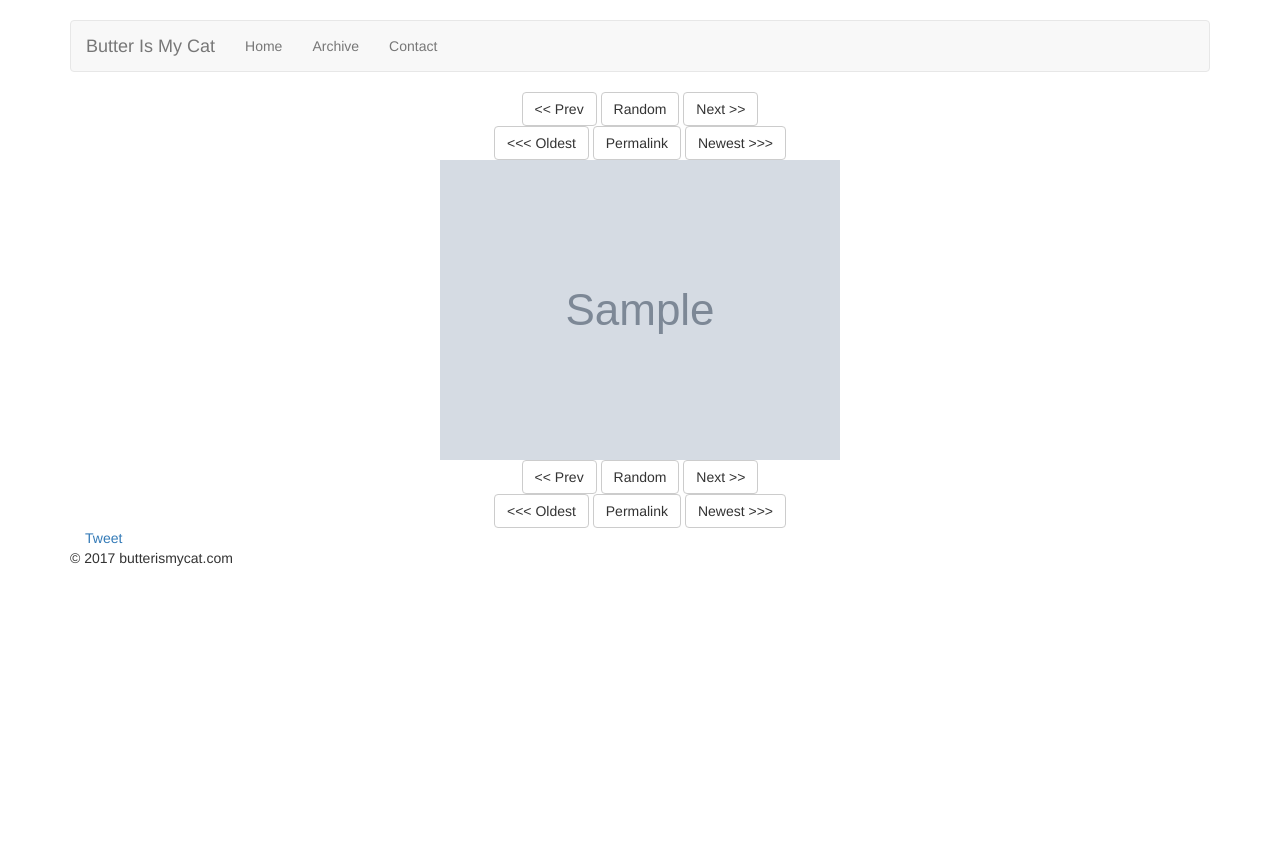
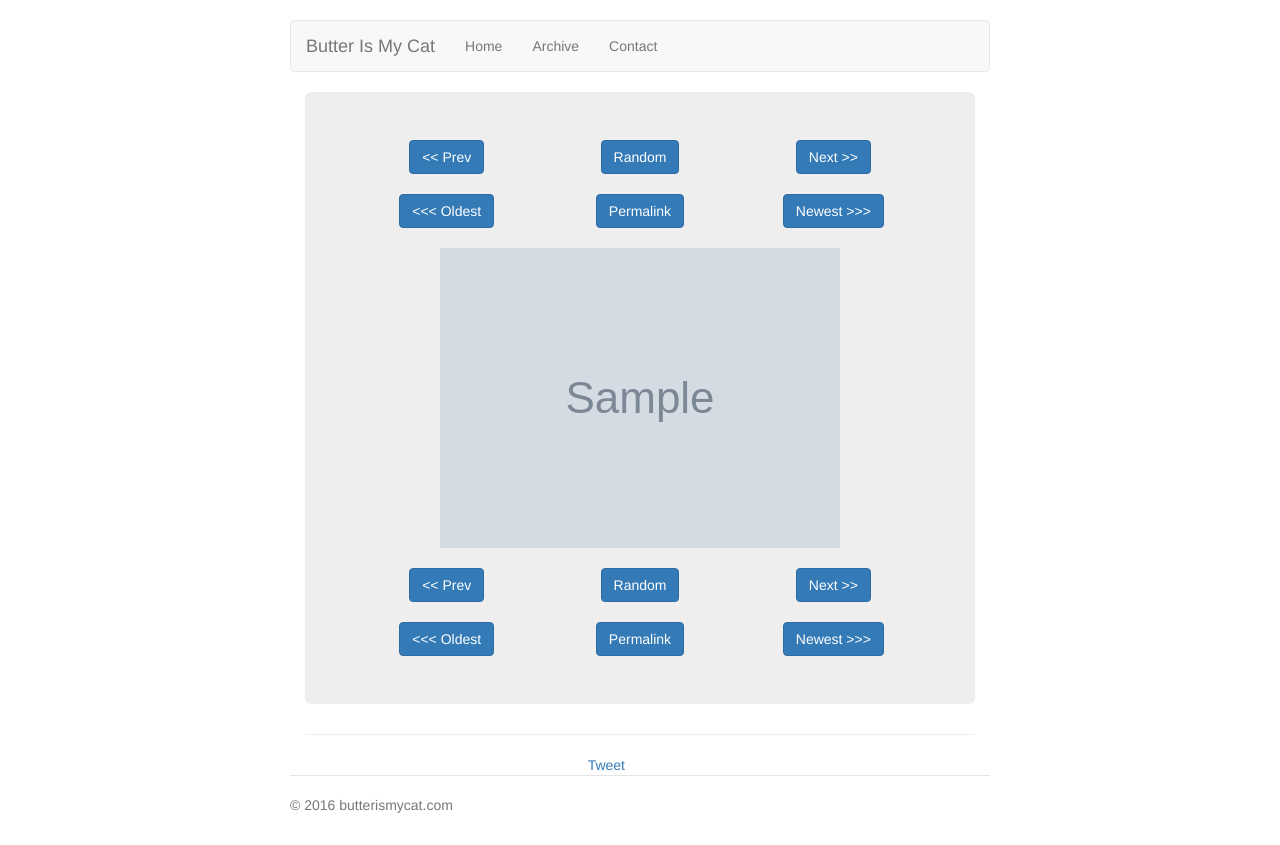
Before and after one commit to vix597/butterismycat, a Django app: template comic/templates/comic/index.html in a window 1280 px wide. Before the commit the page ends 566 px from the top, so only its background shows below. Run offline with Django 3.2, Linux system fonts and the light colour scheme; the template is opened without the code that fills it: most values are stand-ins (such as "Sample title", 1, 10 or a date in 2020); grey boxes marked "Sample" are stand-in pictures; some libraries are stand-ins or nearby versions.

Commit message:
Narrow layout

```diff
--- a/comic/static/comic/css/comic.css
+++ b/comic/static/comic/css/comic.css
@@ -6,3 +6,37 @@ body {
 .navbar {
     margin-bottom: 20px;
 }
+
+/* Everything but the jumbotron gets side spacing for mobile first views */
+.header,
+.footer {
+    padding-right: 15px;
+    padding-left: 15px;
+}
+
+/* Custom page footer */
+.footer {
+    padding-top: 19px;
+    color: #777;
+    border-top: 1px solid #e5e5e5;
+}
+
+/* Customize container */
+@media (min-width: 768px) {
+    .container {
+        max-width: 730px;
+    }
+}
+
+/* Responsive: Portrait tablets and up */
+@media screen and (min-width: 768px) {
+    /* Remove the padding we set earlier */
+    .header,
+    .footer {
+        padding-right: 0;
+        padding-left: 0;
+    }
+    .jumbotron {
+        border-bottom: 0;
+    }
+}
--- a/comic/templates/comic/base.html
+++ b/comic/templates/comic/base.html
@@ -33,6 +33,7 @@
     </head>
     <body>
         <div class="container">
+            <div class="header">
                 <nav class="navbar navbar-default">
                     <div class="container-fluid">
                         <div class="navbar-header">
@@ -58,12 +59,13 @@
                         </div>
                     </div>
                 </nav>
+            </div>
 
             {% block content %}
             {% endblock %}
 
             <footer class="footer">
-                <p>&copy; 2017 butterismycat.com</p>
+                <p>&copy; {% now "Y" %} butterismycat.com</p>
             </footer>
         </div>
 
--- a/comic/templates/comic/comic_nav.html
+++ b/comic/templates/comic/comic_nav.html
@@ -1,12 +1,25 @@
 {% if comic %}
         <div class="row text-center">
-            <a class="btn btn-default" href="{% url 'comic:prev' comic.id %}" role="button">&lt;&lt; Prev</a>
-            <a class="btn btn-default" href="{% url 'comic:random' %}" role="button">Random</a>
-            <a class="btn btn-default" href="{% url 'comic:next' comic.id %}" role="button">Next &gt;&gt;</a>
+            <div class="col-sm-4">
+                <a class="btn btn-primary" href="{% url 'comic:prev' comic.id %}" role="button">&lt;&lt; Prev</a>
+            </div>
+            <div class="col-sm-4">
+                <a class="btn btn-primary" href="{% url 'comic:random' %}" role="button">Random</a>
+            </div>
+            <div class="col-sm-4">
+                <a class="btn btn-primary" href="{% url 'comic:next' comic.id %}" role="button">Next &gt;&gt;</a>
+            </div>
         </div>
+        <br>
         <div class="row text-center">
-            <a class="btn btn-default" href="{% url 'comic:oldest' %}" role="button">&lt;&lt;&lt; Oldest</a>
-            <a class="btn btn-default" href="{% url 'comic:permalink' comic.id %}" role="button">Permalink</a>
-            <a class="btn btn-default" href="{% url 'comic:index' %}" role="button">Newest &gt;&gt;&gt;</a>
+            <div class="col-sm-4">
+                <a class="btn btn-primary" href="{% url 'comic:oldest' %}" role="button">&lt;&lt;&lt; Oldest</a>
+            </div>
+            <div class="col-sm-4">
+                <a class="btn btn-primary" href="{% url 'comic:permalink' comic.id %}" role="button">Permalink</a>
+            </div>
+            <div class="col-sm-4">
+                <a class="btn btn-primary" href="{% url 'comic:index' %}" role="button">Newest &gt;&gt;&gt;</a>
+            </div>
         </div>
 {% endif %}
--- a/comic/templates/comic/index.html
+++ b/comic/templates/comic/index.html
@@ -18,28 +18,40 @@
 {% block content %}
     <div class="container-fluid">
         {% if comic %}
-            <div class="row">
+
+            <div class="jumbotron">
+                {% include 'comic/comic_nav.html' %}
+                <br>
+
                 {% if comic.show_title %}
                     <h1 class="text-center">{{ comic.title }}</h1>
-                {% else %}
-                    {% include 'comic/comic_nav.html' %}
                 {% endif %}
+
+                <!-- Comic Image loaded here -->
                 <img src="{{ comic.image.url }}" hover="{{ comic.hover_text }}" class="img-responsive center-block" alt="Responsive image">
 
+                <br>
                 {% include 'comic/comic_nav.html' %}
             </div>
 
+            <hr>
+
             <!-- Twitter share button -->
-            <div>
-                <a href="https://twitter.com/share" class="twitter-share-button" data-show-count="false">Tweet</a>
+            <div class="col-sm-6">
+                <div class="pull-right">
+                    <a href="https://twitter.com/share" class="twitter-share-button" data-show-count="false">Tweet</a>
+                </div>
             </div>
 
             <!-- Facebook share button -->
-            <div class="fb-share-button"
-                data-href="{{ request.scheme }}://{{ request.get_host }}{% url 'comic:permalink' comic.id %}"
-                data-layout="button_count">
+            <div class="col-sm-6">
+                <div class="fb-share-button pull-left"
+                    data-href="{{ request.scheme }}://{{ request.get_host }}{% url 'comic:permalink' comic.id %}"
+                    data-layout="button_count">
+                </div>
             </div>
 
+            <!-- Disqus comment section -->
             <div id="disqus_thread"></div>
             <script>
                 var disqus_config = function () {
```
Also changed, not shown: comic/templates/comic/archive.html (+7 -5 lines). Lines whose indentation alone changed are shown as unchanged.
